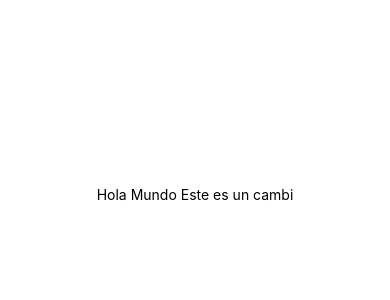
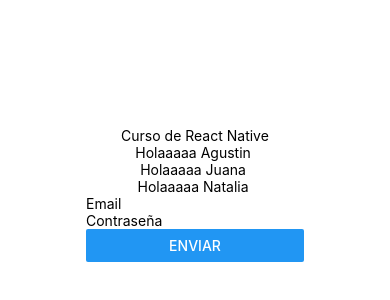
Before and after one commit to yeisondiseno/curso_react_native, a React Native app in the folder myApp/: screen / in a window 390 px wide. Shown: the part 228-528 px from the top of the page. Built offline with nearby package versions, Linux system fonts and the light colour scheme.

Commit message:
Y.Montoya: componente y que tales

```diff
--- a/myApp/App.js
+++ b/myApp/App.js
@@ -1,11 +1,17 @@
-import { StatusBar } from 'expo-status-bar'
 import { StyleSheet, Text, View } from 'react-native'
+// molecules
+import LoginForm from './src/components/molecules/LoginForm'
+import Saludar from './src/components/molecules/Saludar'
 
-export default function App() {
+const App = () => {
 	return (
 		<View style={styles.container}>
-			<Text>Hola Mundo Este es un cambi</Text>
-			<StatusBar style='auto' />
+			<Text>Curso de React Native</Text>
+			<Saludar name='Agustin' />
+			<Saludar name='Juana' />
+			<Saludar name='Natalia' />
+
+			<LoginForm />
 		</View>
 	)
 }
@@ -18,3 +24,5 @@
 		justifyContent: 'center',
 	},
 })
+
+export default App
--- /dev/null
+++ b/myApp/src/components/molecules/LoginForm.js
@@ -0,0 +1,13 @@
+import { TextInput, Button, Text, View } from 'react-native'
+
+const LoginForm = () => {
+	return (
+		<View>
+			<TextInput placeholder='Email' />
+			<TextInput placeholder='Contraseña' />
+			<Button title='Enviar' onPress={() => console.log('Press')} />
+		</View>
+	)
+}
+
+export default LoginForm
--- /dev/null
+++ b/myApp/src/components/molecules/Saludar.js
@@ -0,0 +1,8 @@
+import { Text } from 'react-native'
+
+const Saludar = props => {
+	const { name } = props
+	return <Text>Holaaaaa {name} </Text>
+}
+
+export default Saludar
```
